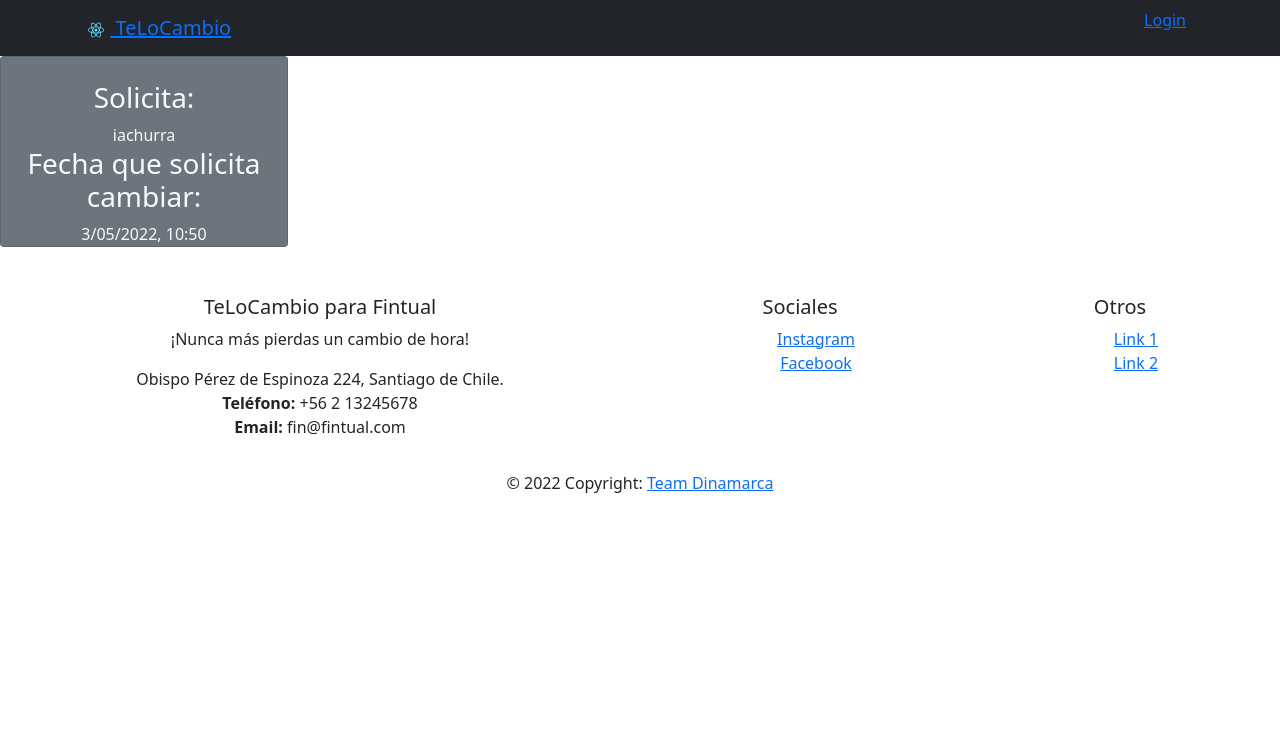
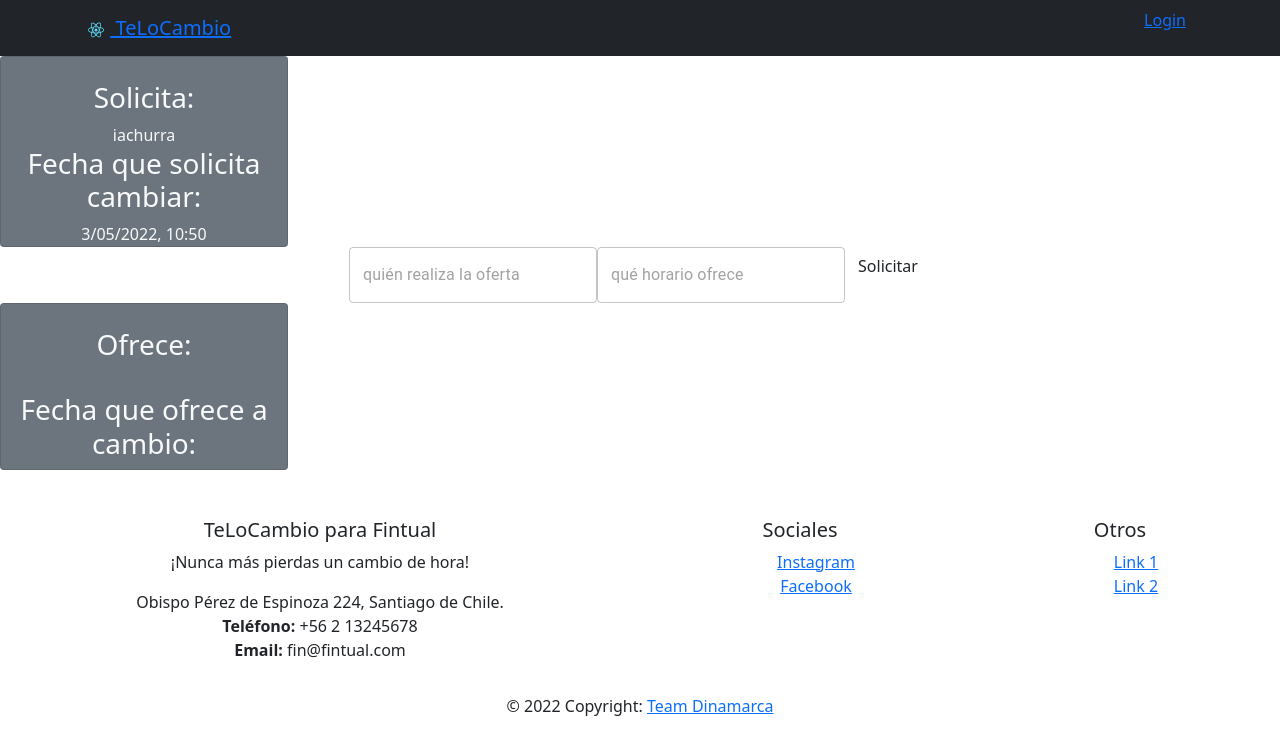
Before and after one commit to PabloMunozP/Chat-Market-FIN, a React (Create React App) app: page /detail/1 in a window 1280 px wide. Shown: the top 754 px of the page. Built offline with nearby package versions, Linux system fonts and the light colour scheme.

Commit message:
iniciada la lógica de oferta de fechas

```diff
--- /dev/null
+++ b/src/components/FormOferta.js
@@ -0,0 +1,47 @@
+import React, { useState } from "react";
+
+import TextField from "@mui/material/TextField";
+
+import TicketOferta from "./TicketOferta";
+
+function FormOferta() {
+  const [inputText, setInputText] = useState("");
+  const [inputText2, setInputText2] = useState("");
+  const [soliText, setSolitext] = useState("");
+
+  const handleOnChange = e => {
+    setInputText(e.target.value1);
+    setInputText2(e.target.value2);
+  };
+
+  const handleOnSubmit = e => {
+    e.preventDefault();
+    setInputText("");
+    setInputText2("");
+  };
+
+  return (
+    <div>
+      <form className="Form" onSubmit={handleOnSubmit}>
+        <TextField
+          placeholder="quién realiza la oferta"
+          variant="outlined"
+          className="TextField"
+          onChange={handleOnChange}
+          value1={inputText}
+        />
+        <TextField
+          placeholder="qué horario ofrece"
+          variant="outlined"
+          className="TextField"
+          onChange={handleOnChange}
+          value2={inputText2}
+        />
+        <button className="btn">Solicitar</button>
+      </form>
+      <TicketOferta data={soliText}></TicketOferta>
+    </div>
+  );
+}
+
+export default FormOferta;
--- a/src/components/TicketDetailContainer.js
+++ b/src/components/TicketDetailContainer.js
@@ -4,6 +4,8 @@ import { useParams } from "react-router";
 import TicketDetail from "./TicketDetail";
 import FooterPage from "./FooterPage";
 import LoadingSpinner from "./LoadingSpinner";
+
+import FormOferta from "./FormOferta";
 
 import productServices from "../services/productServices";
 
@@ -18,7 +20,6 @@ const TicketDetailContainer = () => {
     productServices(userID).then(res => {
       setarrayItems(res);
       setIsLoading(false);
-      console.log(res);
     });
   }, [userID]);
 
@@ -31,6 +32,9 @@ const TicketDetailContainer = () => {
           <div className="detailContainer">
             <TicketDetail items={arrayItems2}></TicketDetail>
           </div>
+          <div className="ofertasContain">
+            <FormOferta></FormOferta>
+          </div>
           <FooterPage></FooterPage>
         </>
       )}
--- /dev/null
+++ b/src/components/TicketOferta.js
@@ -0,0 +1,23 @@
+import React from "react";
+import { Card } from "react-bootstrap";
+
+const TicketOferta = ({ data }) => {
+  return (
+    <div className="ticketDetail">
+      <Card bg="secondary" text="light" style={{ width: "18rem" }}>
+        <Card.Text>
+          <br />
+          <h3>Ofrece: </h3>
+          <span>{data.user}</span>
+          <br />
+          <span>
+            <h3>Fecha que ofrece a cambio: </h3>
+            <span>{data.date}</span>
+          </span>
+        </Card.Text>
+      </Card>
+    </div>
+  );
+};
+
+export default TicketOferta;
```
